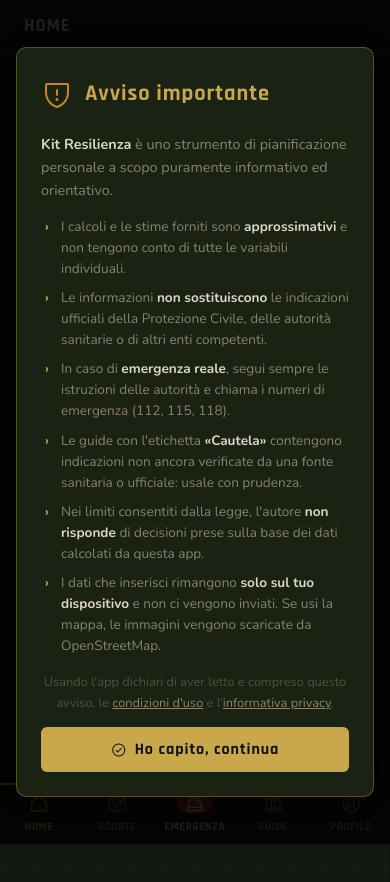
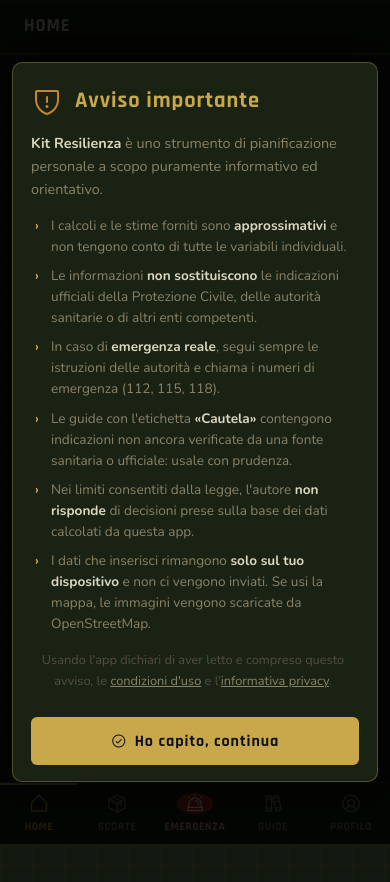
Before and after one commit to FrankEmiro/rebel-survival, a website: page index.html in a window 390 px wide. Drawn offline with Linux system fonts and the light colour scheme.

Commit message:
fix(mobile): initial notice and onboarding fit the visible screen, text scrolls and buttons stay reachable, cache v67

```diff
--- a/css/app.css
+++ b/css/app.css
@@ -3708,3 +3708,26 @@ input, select, textarea { font-family: 'Nunito', sans-serif; font-size: 1rem; }
 .st-sos-btn::after { border-color: rgba(181,48,32,.35); }
 .st-big-btn i, .st-sos-btn i { font-size: 2.2rem; }
 .st-big-btn.st-big-btn-on { background: radial-gradient(circle, rgba(232,212,138,.35), rgba(201,168,76,.08) 70%); color: var(--accent-light); box-shadow: 0 0 34px rgba(232,212,138,.45); }
+
+/* ── Avviso iniziale: su schermi bassi il testo scorre e il pulsante resta sempre visibile ── */
+#disclaimer-overlay {
+  padding: max(12px, env(safe-area-inset-top)) 12px max(12px, env(safe-area-inset-bottom));
+  overscroll-behavior: contain;
+}
+#disclaimer-overlay .disclaimer-modal {
+  display: flex; flex-direction: column;
+  max-height: calc(100vh - 24px);
+  max-height: calc(100dvh - 24px - env(safe-area-inset-top) - env(safe-area-inset-bottom));
+  padding: 20px 18px 16px;
+}
+#disclaimer-overlay .disclaimer-header { flex-shrink: 0; margin-bottom: 12px; }
+#disclaimer-overlay .disclaimer-body {
+  flex: 1 1 auto; min-height: 0;
+  overflow-y: auto; -webkit-overflow-scrolling: touch; overscroll-behavior: contain;
+  padding-right: 4px;
+}
+#disclaimer-overlay .disclaimer-btn { flex-shrink: 0; margin-top: 12px; min-height: 48px; }
+/* Domande iniziali: altezza dello schermo realmente visibile (barra del browser inclusa) */
+.ob-modal { max-height: calc(100dvh - 24px); min-height: min(560px, calc(100dvh - 24px)); }
+.ob-modal > * { flex-shrink: 0; }
+.ob-actions { bottom: -24px; margin-bottom: -24px; padding-bottom: 24px; background: var(--bg-secondary); }
--- a/sw.js
+++ b/sw.js
@@ -1,4 +1,4 @@
-const CACHE_NAME = 'kit-resilienza-v66';
+const CACHE_NAME = 'kit-resilienza-v67';
 const CDN_CACHE  = 'kit-resilienza-cdn-v51';
 
 // Asset locali — cache-first
```
